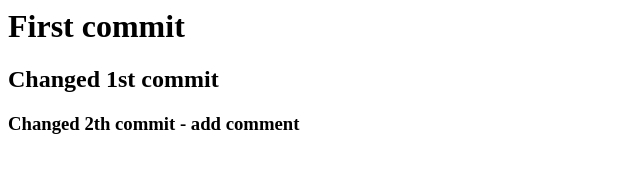
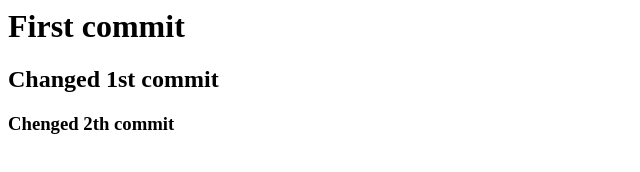
Before and after one commit to ViktorVoin/test, a plain HTML site: page index.html in a window 1280 px wide. Shown: the whole page, without its empty margins (0-640 px from the left). Drawn offline with Linux system fonts and the light colour scheme.

Commit message:
Revert "commit in branch_1"
This reverts commit 0fe5393e01ce8c9f7ff716a0681b9f26d85ab3b1.

```diff
--- a/index.html
+++ b/index.html
@@ -1,3 +1,3 @@
 <h1> First commit </h1>
 <h2> Changed 1st commit </h2>
-<h3> Changed 2th commit - add comment </h3>
+<h3> Chenged 2th commit </h3>
```
